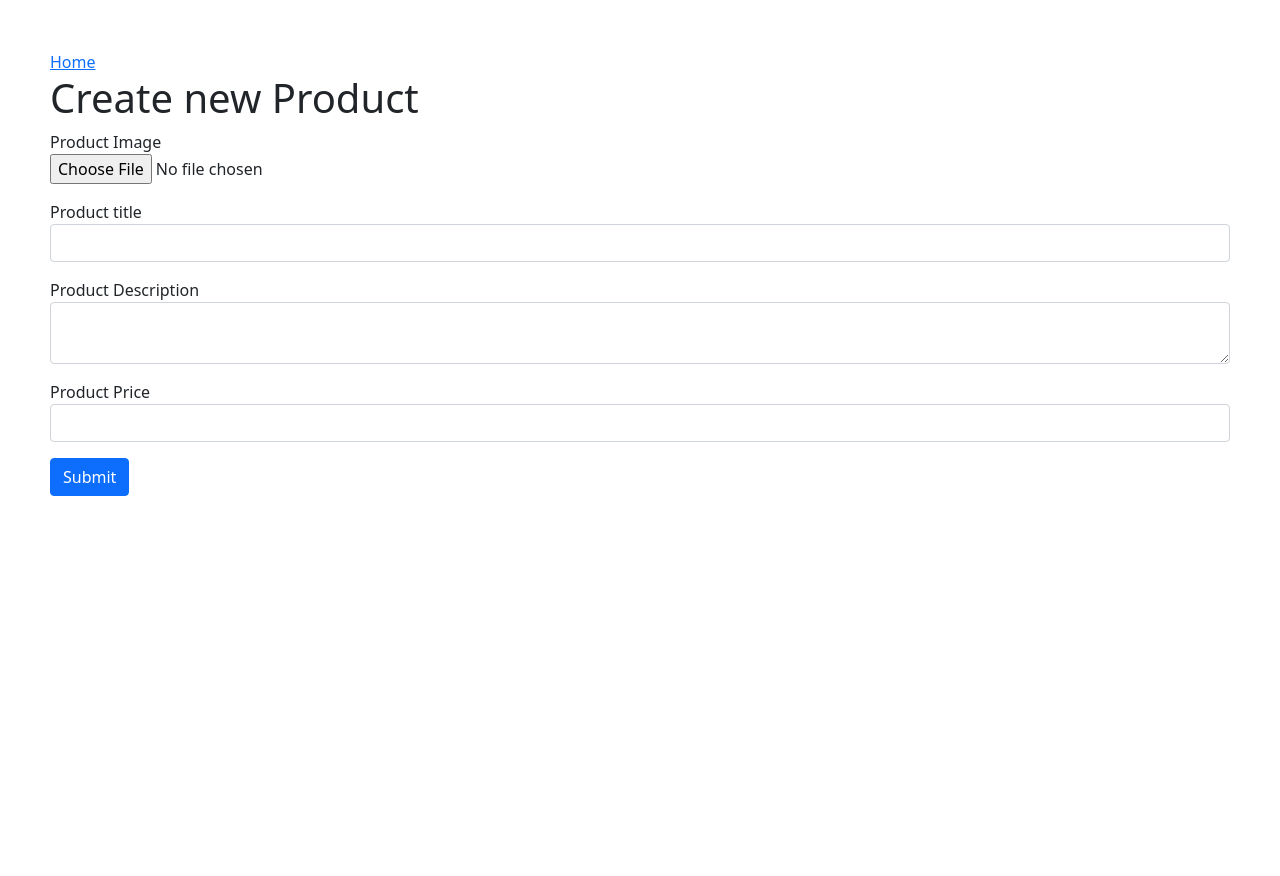
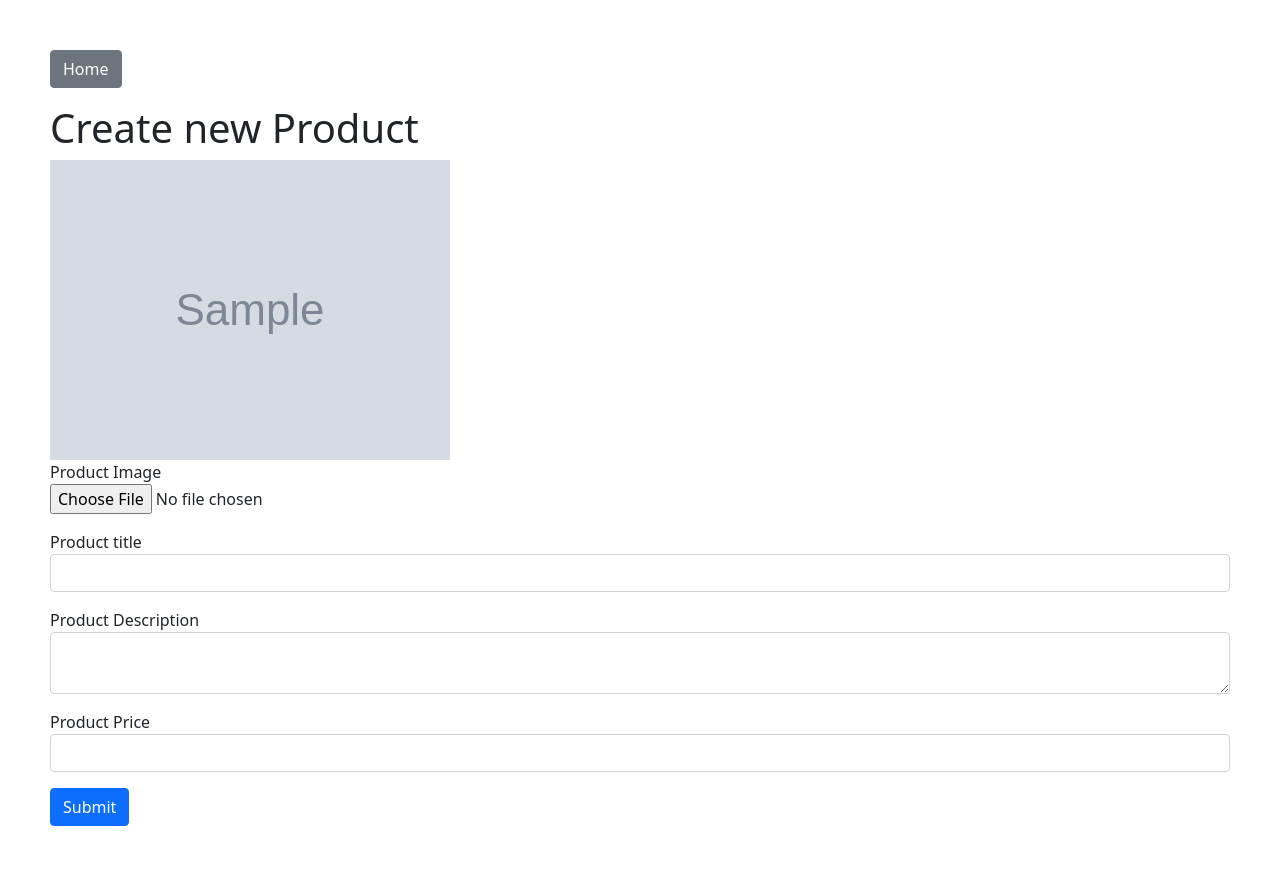
Before and after one commit to DenysPyshniuk/php_tutorial, a PHP site: page /update.php?id=1 in a window 1280 px wide. Before the commit the page ends 496 px from the top, so only its background shows below. Run offline with PHP 8.4, Linux system fonts and the light colour scheme; tables that the repository leaves empty or names only in its code hold one stand-in row (values such as "Sample post"); grey boxes marked "Sample" are stand-in pictures.

Commit message:
Add home button

```diff
--- a/14_product_crud/create.php
+++ b/14_product_crud/create.php
@@ -82,7 +82,9 @@ function randomString($n)
 </head>
 
 <body>
-  <a href="index.php">Home</a>
+<p>
+  <a href="index.php" class="btn btn-secondary">Home</a>
+</p>
   <h1>Create new Product</h1>
 
   <?php if (!empty($errors)) : ?>
--- a/14_product_crud/update.php
+++ b/14_product_crud/update.php
@@ -94,7 +94,9 @@ function randomString($n)
 </head>
 
 <body>
-  <a href="index.php">Home</a>
+  <p>
+    <a href="index.php" class="btn btn-secondary">Home</a>
+  </p>
   <h1>Create new Product</h1>
 
   <?php if (!empty($errors)) : ?>
@@ -106,6 +108,11 @@ function randomString($n)
   <?php endif; ?>
 
   <form action="" method="POST" enctype="multipart/form-data">
+
+    <?php if ($product['image']): ?>
+        <img src="<?php echo $product['image'] ?>">
+    <?php endif; ?>
+
     <div class="mb-3">
       <label>Product Image</label>
       <br>
```
